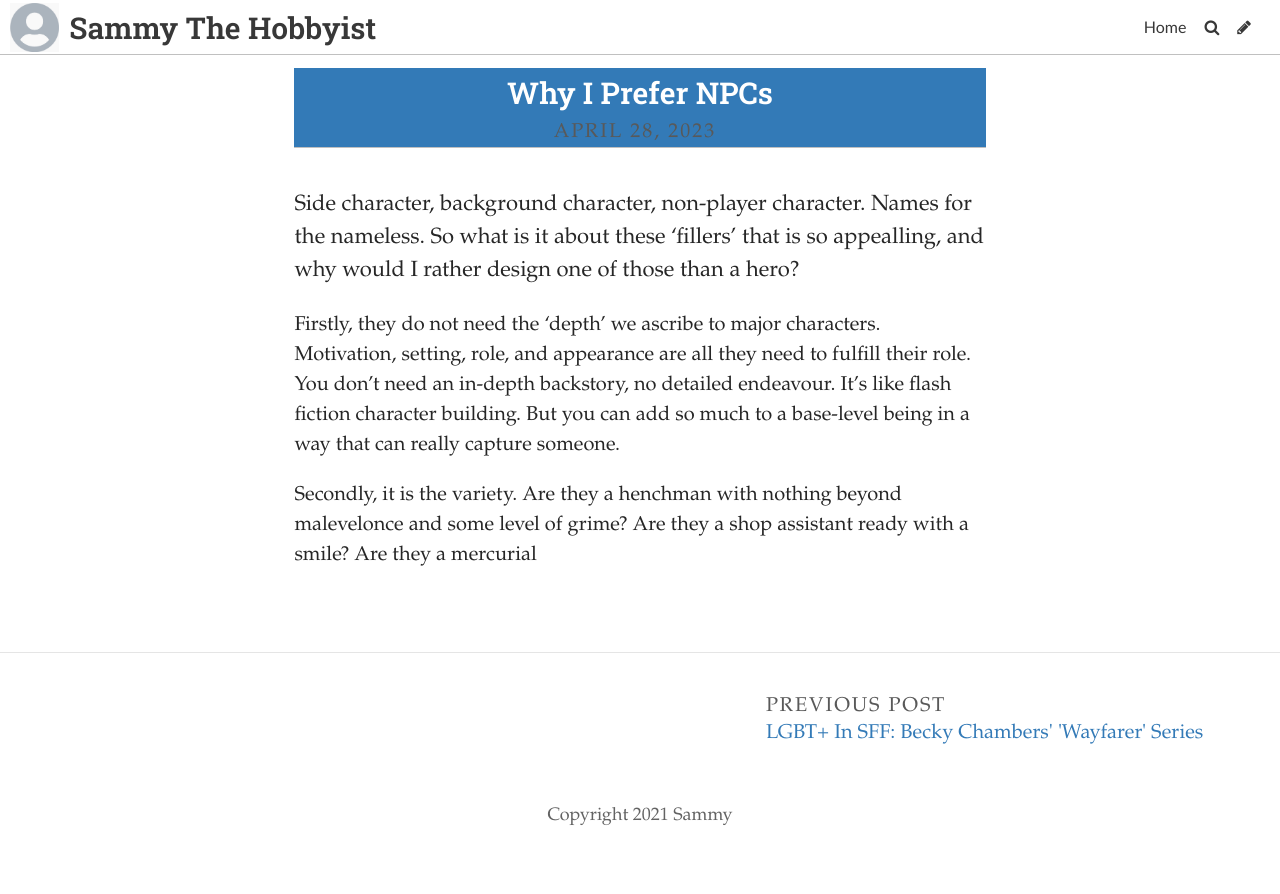
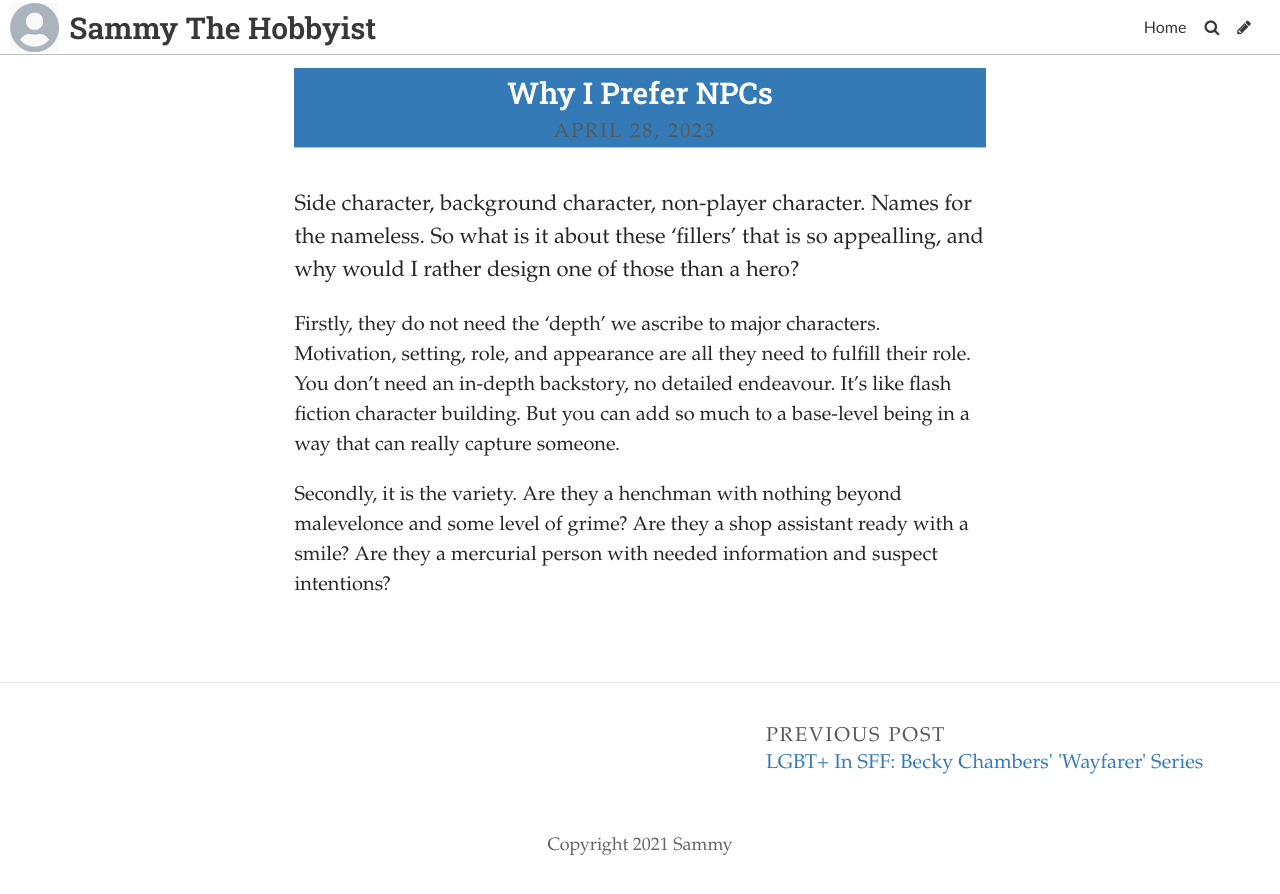
Before and after one commit to SammySpinsAYarn/Blog, a Jekyll site: the page built from _posts/2023-04-25-why-i-prefer-npcs.md, in a window 1280 px wide. Shown: the top 894 px of the page. Built offline with Jekyll 4.4.1, drawn with Linux system fonts in a browser that asks for light colours; some web fonts are replaced.

Commit message:
Update Post “2023-04-25-why-i-prefer-npcs”

```diff
--- a/_posts/2023-04-25-why-i-prefer-npcs.md
+++ b/_posts/2023-04-25-why-i-prefer-npcs.md
@@ -9,4 +9,4 @@
 
 F﻿irstly, they do not need the 'depth' we ascribe to major characters. Motivation, setting, role, and appearance are all they need to fulfill their role. You don't need an in-depth backstory, no detailed endeavour. It's like flash fiction character building. But you can add so much to a base-level being in a way that can really capture someone.
 
-S﻿econdly, it is the variety. Are they a henchman with nothing beyond malevelonce and some level of grime? Are they a shop assistant ready with a smile? Are they a mercurial
+S﻿econdly, it is the variety. Are they a henchman with nothing beyond malevelonce and some level of grime? Are they a shop assistant ready with a smile? Are they a mercurial person with needed information and suspect intentions?
```
